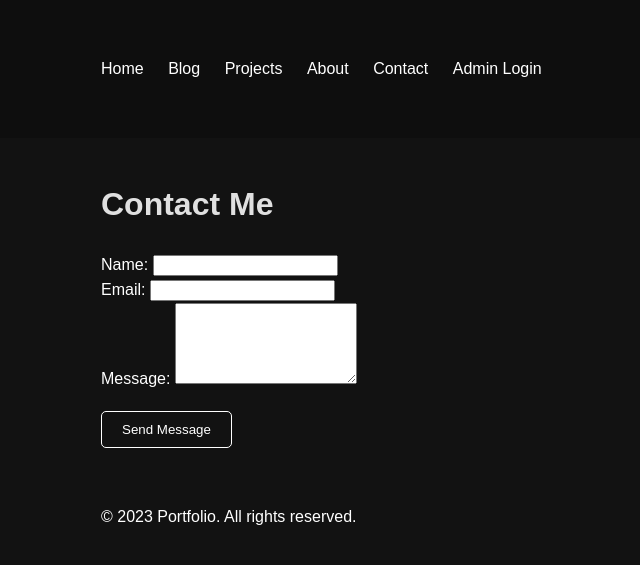
After one commit to zill4/portfolio_site, a Flask app: page /contact in a window 1280 px wide. The commit adds this page. Shown: the top 565 px of the page, without its empty margins (27-667 px from the left). Run offline with Flask 3, Linux system fonts and the light colour scheme.

Commit message:
Agent step completed: Add a contact form with email integration

```diff
--- a/main.py
+++ b/main.py
@@ -1,6 +1,7 @@
 from flask import Flask
 from flask_sqlalchemy import SQLAlchemy
 from flask_login import LoginManager
+from flask_mail import Mail
 from config import Config
 from models import db, User, BlogPost, Project
 import logging
@@ -15,6 +16,8 @@ logger = logging.getLogger(__name__)
 login_manager = LoginManager()
 login_manager.init_app(app)
 login_manager.login_view = 'admin.login'
+
+mail = Mail(app)
 
 @login_manager.user_loader
 def load_user(user_id):
--- a/pyproject.toml
+++ b/pyproject.toml
@@ -11,6 +11,7 @@ flask = "^3.0.3"
 flask-sqlalchemy = "^3.1.1"
 psycopg2-binary = "^2.9.9"
 flask-login = "^0.6.3"
+flask-mail = "^0.10.0"
 
 
 [build-system]
--- a/routes/main.py
+++ b/routes/main.py
@@ -1,5 +1,7 @@
-from flask import Blueprint, render_template
+from flask import Blueprint, render_template, request, flash, redirect, url_for
+from flask_mail import Message
 from models import BlogPost
+from main import mail
 
 main_bp = Blueprint('main', __name__)
 
@@ -11,3 +13,25 @@ def index():
 @main_bp.route('/about')
 def about():
     return render_template('about.html')
+
+@main_bp.route('/contact', methods=['GET', 'POST'])
+def contact():
+    if request.method == 'POST':
+        name = request.form.get('name')
+        email = request.form.get('email')
+        message = request.form.get('message')
+
+        msg = Message('New Contact Form Submission',
+                      sender=email,
+                      recipients=['your-email@example.com'])  # Replace with your email
+        msg.body = f"Name: {name}\nEmail: {email}\nMessage: {message}"
+
+        try:
+            mail.send(msg)
+            flash('Your message has been sent successfully!', 'success')
+        except Exception as e:
+            flash('An error occurred while sending your message. Please try again later.', 'error')
+
+        return redirect(url_for('main.contact'))
+
+    return render_template('contact.html')
--- a/templates/base.html
+++ b/templates/base.html
@@ -16,6 +16,7 @@
                     <li><a href="{{ url_for('blog.blog') }}">Blog</a></li>
                     <li><a href="{{ url_for('projects.projects') }}">Projects</a></li>
                     <li><a href="{{ url_for('main.about') }}">About</a></li>
+                    <li><a href="{{ url_for('main.contact') }}">Contact</a></li>
                     {% if current_user.is_authenticated %}
                         <li><a href="{{ url_for('admin.dashboard') }}">Admin Dashboard</a></li>
                         <li><a href="{{ url_for('admin.logout') }}">Logout</a></li>
--- /dev/null
+++ b/templates/contact.html
@@ -0,0 +1,31 @@
+{% extends "base.html" %}
+
+{% block title %}Contact | Portfolio{% endblock %}
+
+{% block content %}
+<h1>Contact Me</h1>
+
+{% with messages = get_flashed_messages(with_categories=true) %}
+  {% if messages %}
+    {% for category, message in messages %}
+      <div class="alert alert-{{ category }}">{{ message }}</div>
+    {% endfor %}
+  {% endif %}
+{% endwith %}
+
+<form method="POST" action="{{ url_for('main.contact') }}">
+    <div>
+        <label for="name">Name:</label>
+        <input type="text" id="name" name="name" required>
+    </div>
+    <div>
+        <label for="email">Email:</label>
+        <input type="email" id="email" name="email" required>
+    </div>
+    <div>
+        <label for="message">Message:</label>
+        <textarea id="message" name="message" rows="5" required></textarea>
+    </div>
+    <button type="submit" class="btn">Send Message</button>
+</form>
+{% endblock %}
```
Also changed, not shown: config.py (+8 -0 lines), 1 other file.
